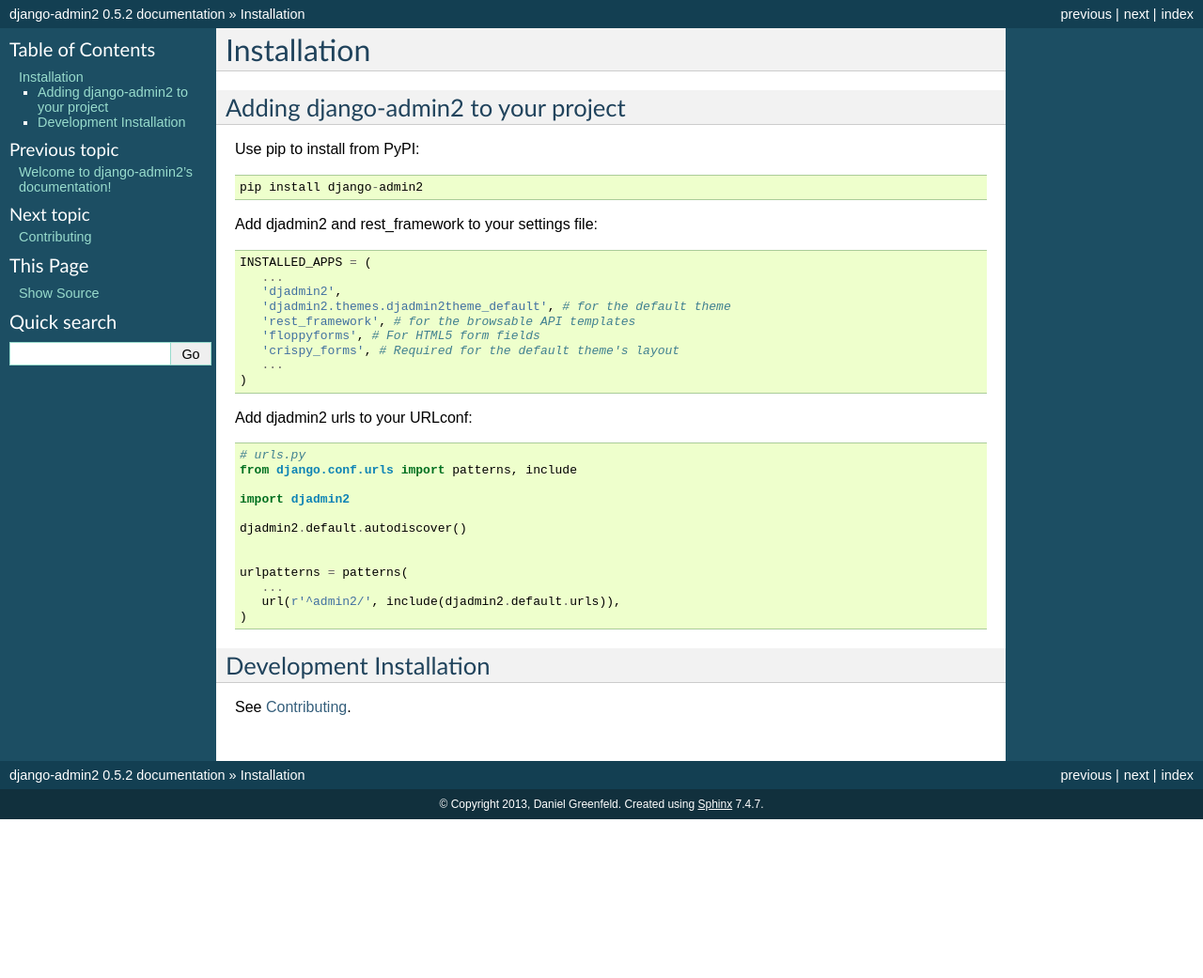
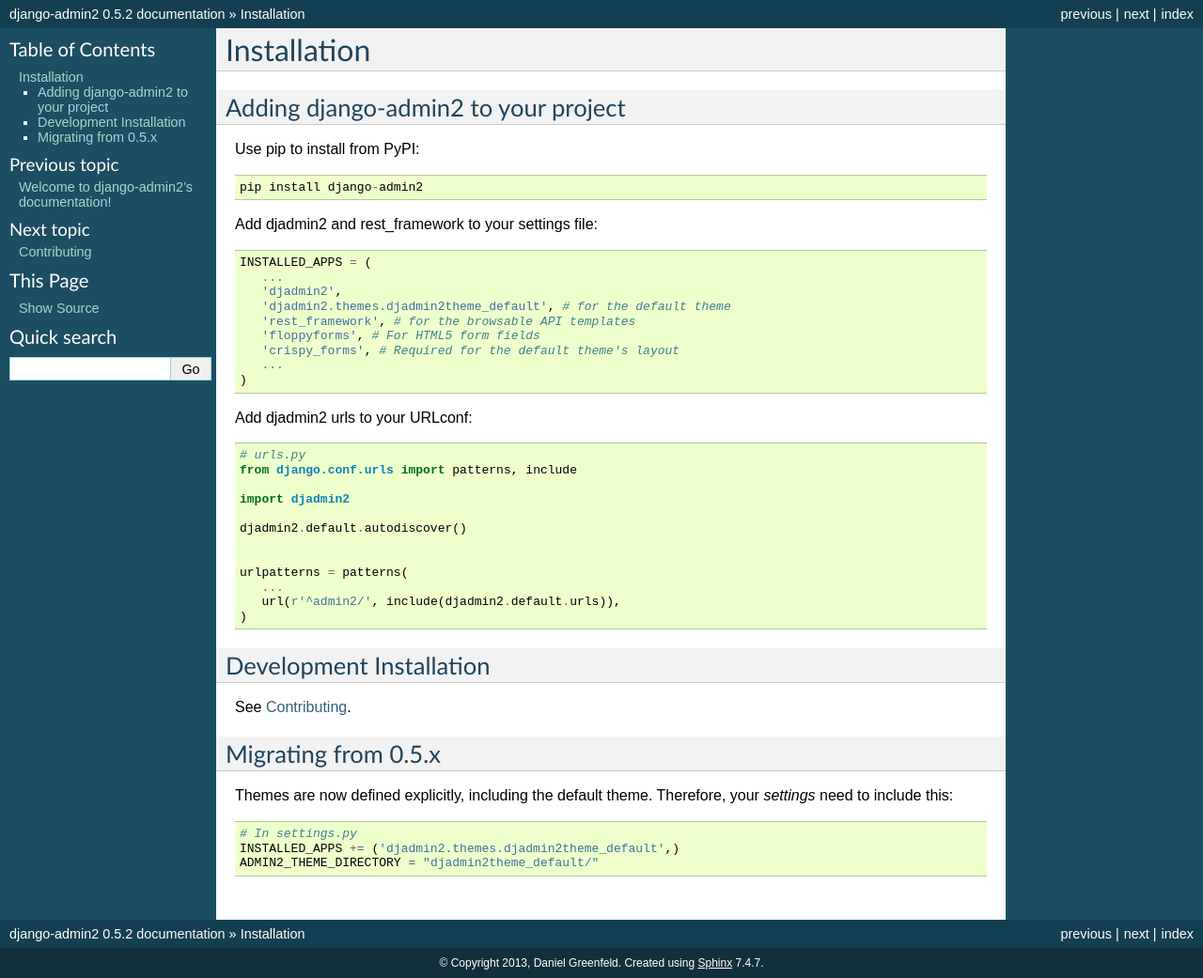
Before and after one commit to jazzband/django-admin2, a Sphinx documentation site: the page built from docs/installation.rst, in a window 1280 px wide. Shown: the whole page at 94% size. Built offline with Sphinx 7.4.7, drawn with Linux system fonts in a browser that asks for light colours; pages that are not in the unit, such as notebooks, are missing from menus; before the commit the page ends 900 px from its top, so only the background shows below that.

Commit message:
Adding migration

```diff
--- a/docs/installation.rst
+++ b/docs/installation.rst
@@ -49,3 +49,14 @@
 =========================
 
 See :doc:`contributing`.
+
+Migrating from 0.5.x
+====================
+
+Themes are now defined explicitly, including the default theme. Therefore, your `settings` need to include this:
+
+.. code-block:: python
+
+    # In settings.py
+    INSTALLED_APPS += ('djadmin2.themes.djadmin2theme_default',)
+    ADMIN2_THEME_DIRECTORY = "djadmin2theme_default/"
```
Also changed, not shown: README.rst (+11 -0 lines).
